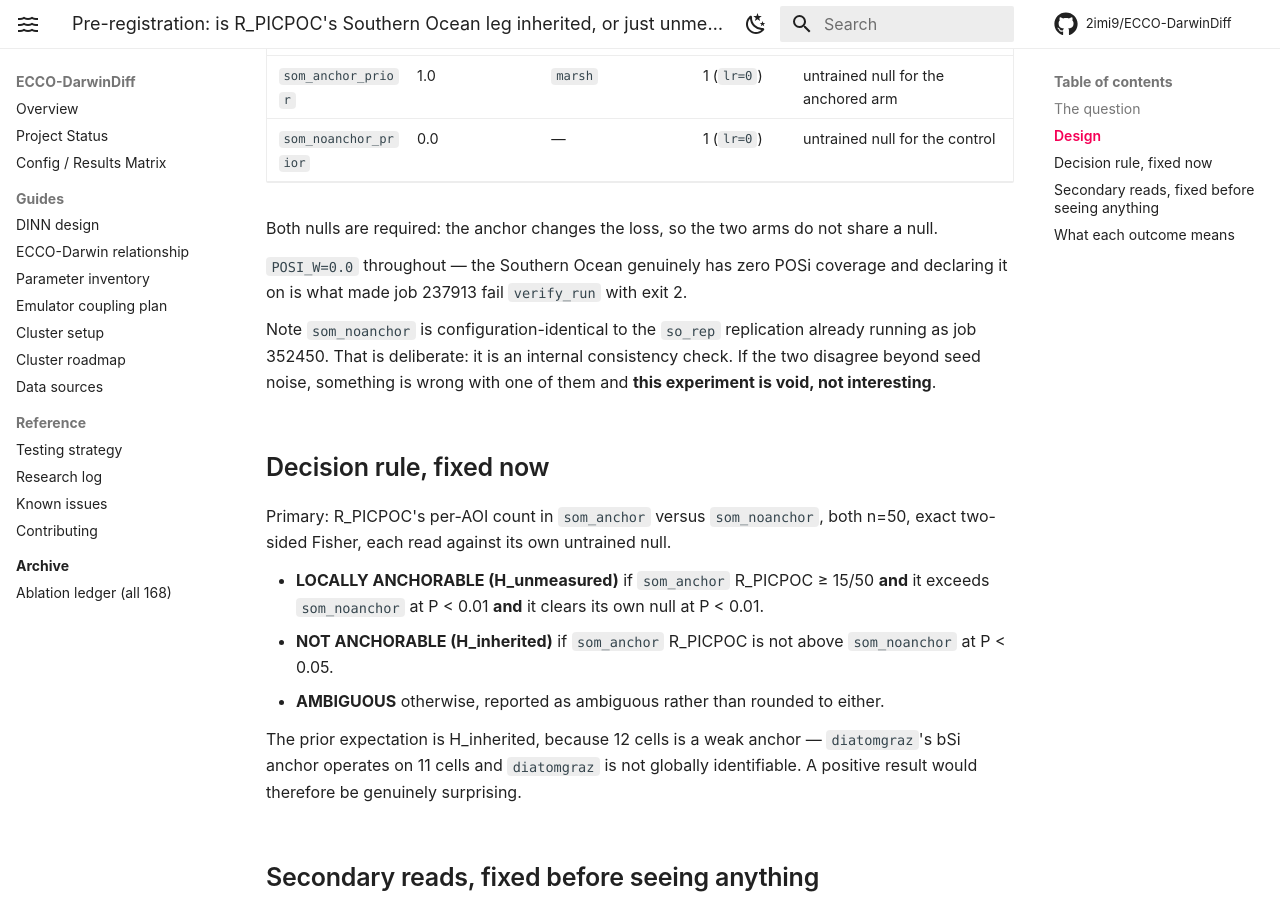
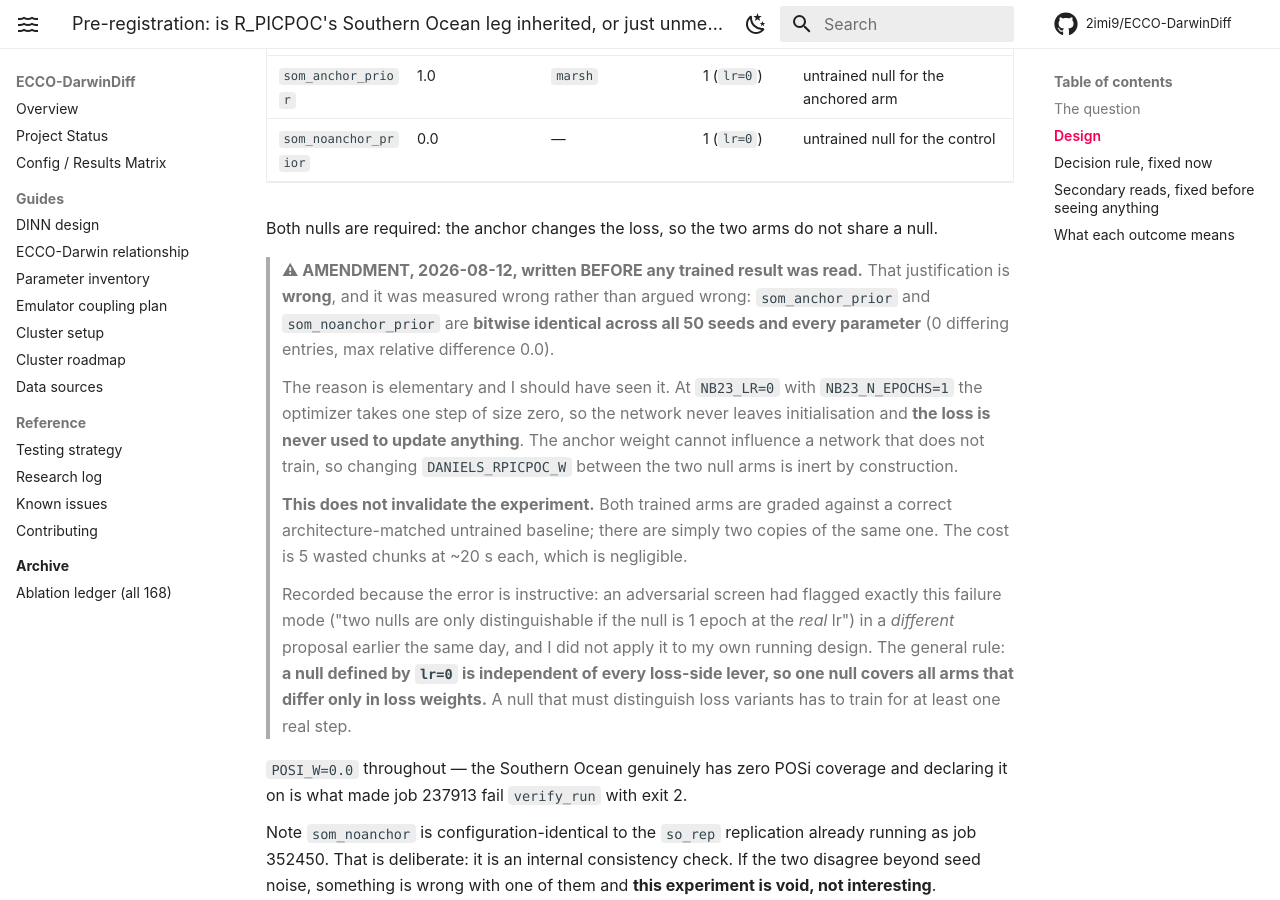
Before and after one commit to 2imi9/ECCO-DarwinDiff, an MkDocs documentation site: the page built from docs/findings/2026-08-12_prereg_so_marsh_anchor.md, in a window 1280 px wide and 900 px high, scrolled down 1223 px. Built offline with MkDocs 1.6.1 and Material for MkDocs 9.7.7, drawn with Linux system fonts in a browser that asks for light colours; comment, search, counter and statistics services are not loaded.

Commit message:
prereg(som): amend - the two untrained nulls are identical by construction
Measured before reading any trained result: som_anchor_prior and som_noanchor_prior
are BITWISE IDENTICAL across all 50 seeds and every parameter (0 differing entries,
max relative difference 0.0).

The prereg justified two nulls with 'the anchor changes the loss, so the two arms do
not share a null'. That is wrong. At NB23_LR=0 with NB23_N_EPOCHS=1 the optimizer
takes one step of size zero, so the network never leaves initialisation and the loss
is never used to update anything - the anchor weight cannot influence a network that
does not train.

Does NOT invalidate the experiment: both trained arms are graded against a correct
architecture-matched untrained baseline, there are just two copies of the same one.
Cost is 5 wasted chunks at ~20s each.

Recorded because the error is instructive. An adversarial screen flagged exactly this
failure mode ('two nulls are only distinguishable if the null is 1 epoch at the REAL
lr') in a DIFFERENT proposal earlier the same day, and I did not apply it to my own
running design.

General rule now stated in the prereg: a null defined by lr=0 is independent of every
loss-side lever, so one null covers all arms differing only in loss weights. A null
that must distinguish loss variants has to train for at least one real step.

```diff
--- a/docs/findings/2026-08-12_prereg_so_marsh_anchor.md
+++ b/docs/findings/2026-08-12_prereg_so_marsh_anchor.md
@@ -40,6 +40,27 @@ single AOI `southernoceanpac`, otherwise the `so_only` configuration.
 | `som_noanchor_prior` | 0.0 | — | 1 (`lr=0`) | untrained null for the control |
 
 Both nulls are required: the anchor changes the loss, so the two arms do not share a null.
+
+> **⚠ AMENDMENT, 2026-08-12, written BEFORE any trained result was read.** That justification is
+> **wrong**, and it was measured wrong rather than argued wrong: `som_anchor_prior` and
+> `som_noanchor_prior` are **bitwise identical across all 50 seeds and every parameter** (0
+> differing entries, max relative difference 0.0).
+>
+> The reason is elementary and I should have seen it. At `NB23_LR=0` with `NB23_N_EPOCHS=1` the
+> optimizer takes one step of size zero, so the network never leaves initialisation and **the loss
+> is never used to update anything**. The anchor weight cannot influence a network that does not
+> train, so changing `DANIELS_RPICPOC_W` between the two null arms is inert by construction.
+>
+> **This does not invalidate the experiment.** Both trained arms are graded against a correct
+> architecture-matched untrained baseline; there are simply two copies of the same one. The cost is
+> 5 wasted chunks at ~20 s each, which is negligible.
+>
+> Recorded because the error is instructive: an adversarial screen had flagged exactly this failure
+> mode ("two nulls are only distinguishable if the null is 1 epoch at the *real* lr") in a
+> *different* proposal earlier the same day, and I did not apply it to my own running design. The
+> general rule: **a null defined by `lr=0` is independent of every loss-side lever, so one null
+> covers all arms that differ only in loss weights.** A null that must distinguish loss variants has
+> to train for at least one real step.
 
 `POSI_W=0.0` throughout — the Southern Ocean genuinely has zero POSi coverage and declaring it on
 is what made job 237913 fail `verify_run` with exit 2.
```
